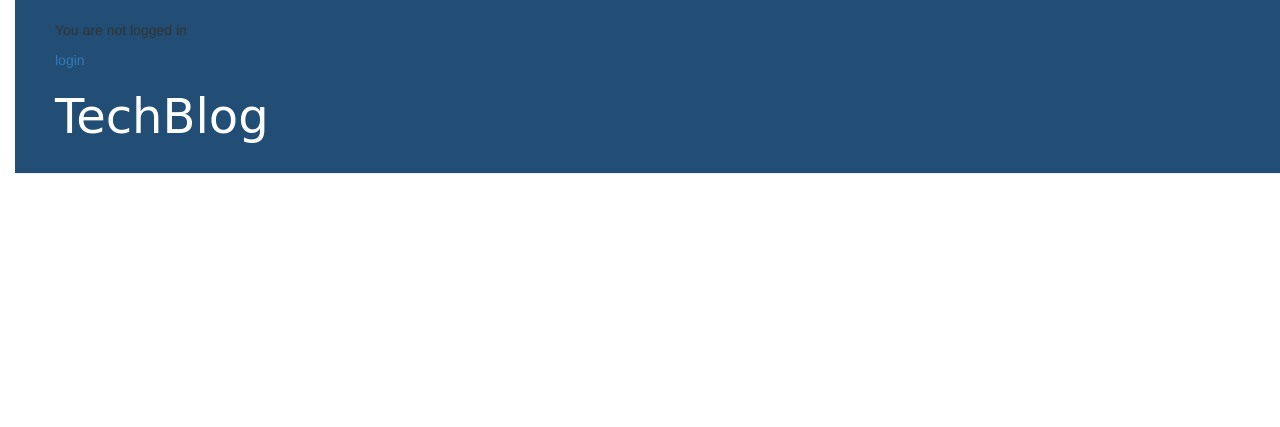
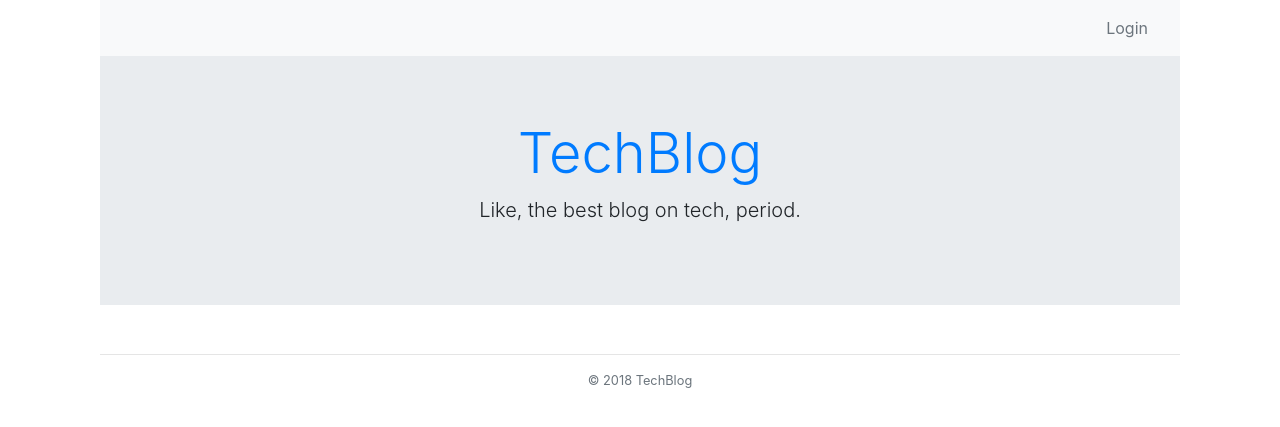
Before and after one commit to abald/TechBlog, a Django app: page / in a window 1280 px wide. Shown: the top 427 px of the page. Run offline with Django 3.2, Linux system fonts and the light colour scheme; data that the repository does not hold is empty; some libraries are stand-ins or nearby versions.

Commit message:
Implemented some basic styles

```diff
--- a/blog/templates/blog/base.html
+++ b/blog/templates/blog/base.html
@@ -1,39 +1,61 @@
 <!DOCTYPE html>
 {% load static %}
 <html lang="en">
+
 <head>
     <meta charset="UTF-8">
     <meta name="viewport" content="width=device-width, initial-scale=1.0">
     <meta http-equiv="X-UA-Compatible" content="ie=edge">
     <title>TechBlog</title>
-    <link rel="stylesheet" href="//maxcdn.bootstrapcdn.com/bootstrap/3.2.0/css/bootstrap.min.css">
+    <link rel="stylesheet" href="https://stackpath.bootstrapcdn.com/bootstrap/4.1.3/css/bootstrap.min.css" integrity="sha384-MCw98/SFnGE8fJT3GXwEOngsV7Zt27NXFoaoApmYm81iuXoPkFOJwJ8ERdknLPMO"
+        crossorigin="anonymous">
     <link rel="stylesheet" href="//maxcdn.bootstrapcdn.com/bootstrap/3.2.0/css/bootstrap-theme.min.css">
-    <link rel="stylesheet" href="{% static 'css/blog.css' %}">
+    <!-- <link rel="stylesheet" href="{% static 'css/blog.css' %}"> -->
 </head>
+
 <body>
-    <body>
-        <div class="page-header">
+    <div class="container">
+        <div class="container-fluid">
+            <div class="navbar justify-content-end sticky-top navbar-light bg-light">
+                <ul class="nav text-light">
                     {% if user.is_authenticated %}
-            <a href="{% url 'post_new' %}" class="top-menu"><span class="glyphicon glyphicon-plus"></span></a>
-            Hi {{ user.username }}!
-                <p><a href="{% url 'logout' %}">logout</a></p>
+                    <li class="nav-item nav-link text-black-50">Hi {{ user.username }}!</li>
+                    <li class="nav-item"><a href="{% url 'post_new' %}" class="nav-link text-muted">New Post</a></li>
+                    <li class="nav-item"><a href="{% url 'logout' %}" class="nav-link text-muted">Logout</a></li>
                     {% else %}
-                    <p>You are not logged in</p>
-                    <a href="{% url 'login' %}">login</a>
-
+                    <li class="nav-item"><a href="{% url 'login' %}" class="nav-link text-muted">Login</a></li>
                     {% endif %}
-            <h1><a href="/">TechBlog</a></h1>
+                </ul>
 
             </div>
+            <div class="jumbotron jumbotron-fluid">
+                <div class="container text-center">
+                    <h1 class="display-4"><a href="/">TechBlog</a></h1>
+                    <p class="lead">Like, the best blog on tech, period.</p>
+                </div>
+            </div>
             <div class="content container">
-            <div class="row">
+                <div class="row justify-content-center">
                     <div class="col-md-8">
                         {% block content %}
                         {% endblock %}
                     </div>
                 </div>
             </div>
+            <footer class="text-muted" style="text-align: center">
+                <hr>
+                <small>
+                    <p>© 2018 TechBlog</p>
+                </small></footer>
+        </div>
+
+
+        <script src="https://code.jquery.com/jquery-3.3.1.slim.min.js" integrity="sha384-q8i/X+965DzO0rT7abK41JStQIAqVgRVzpbzo5smXKp4YfRvH+8abtTE1Pi6jizo"
+            crossorigin="anonymous"></script>
+        <script src="https://cdnjs.cloudflare.com/ajax/libs/popper.js/1.14.3/umd/popper.min.js" integrity="sha384-ZMP7rVo3mIykV+2+9J3UJ46jBk0WLaUAdn689aCwoqbBJiSnjAK/l8WvCWPIPm49"
+            crossorigin="anonymous"></script>
+        <script src="https://stackpath.bootstrapcdn.com/bootstrap/4.1.3/js/bootstrap.min.js" integrity="sha384-ChfqqxuZUCnJSK3+MXmPNIyE6ZbWh2IMqE241rYiqJxyMiZ6OW/JmZQ5stwEULTy"
+            crossorigin="anonymous"></script>
 </body>
 
-</body>
 </html>
--- a/blog/templates/blog/post_list.html
+++ b/blog/templates/blog/post_list.html
@@ -1,13 +1,12 @@
 {% extends 'blog/base.html' %}
 
 {% block content %}
-    {% for post in posts %}
-        <div class="post">
-            <div class="date">
-                {{ post.published_date }}
-            </div>
-            <h1><a href="{% url 'post_detail' pk=post.pk %}">{{ post.title }}</a></h1>
-            <p>{{ post.text|linebreaksbr }}</p>
-        </div>
-    {% endfor %}
+{% for post in posts %}
+<h2><a href="{% url 'post_detail' pk=post.pk %}">{{ post.title }}</a></h2>
+<p class="small text-secondary">
+    {{ post.published_date }}
+</p>
+<div>{{ post.text|linebreaksbr }}</div>
+
+{% endfor %}
 {% endblock %}
```
Also changed, not shown: blog/templates/blog/post_detail.html (+4 -4 lines), 1 other file. Lines whose indentation alone changed are shown as unchanged.
